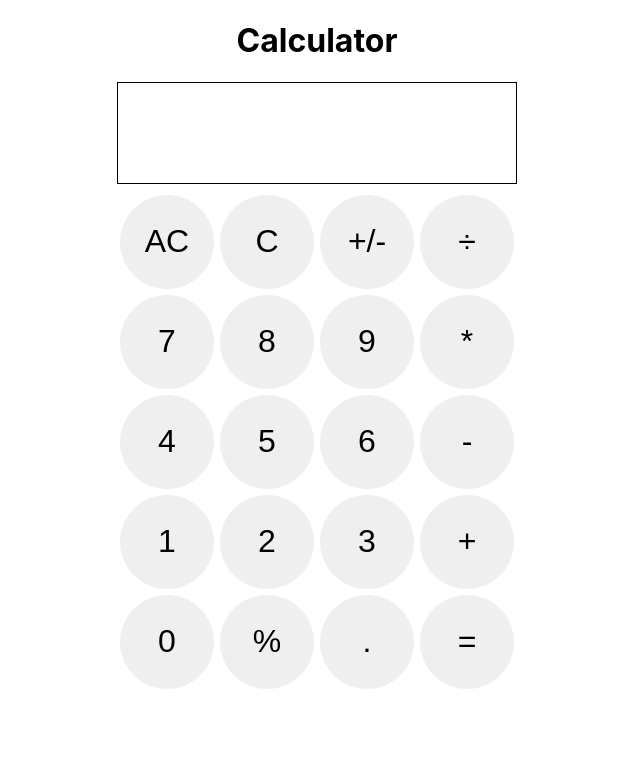
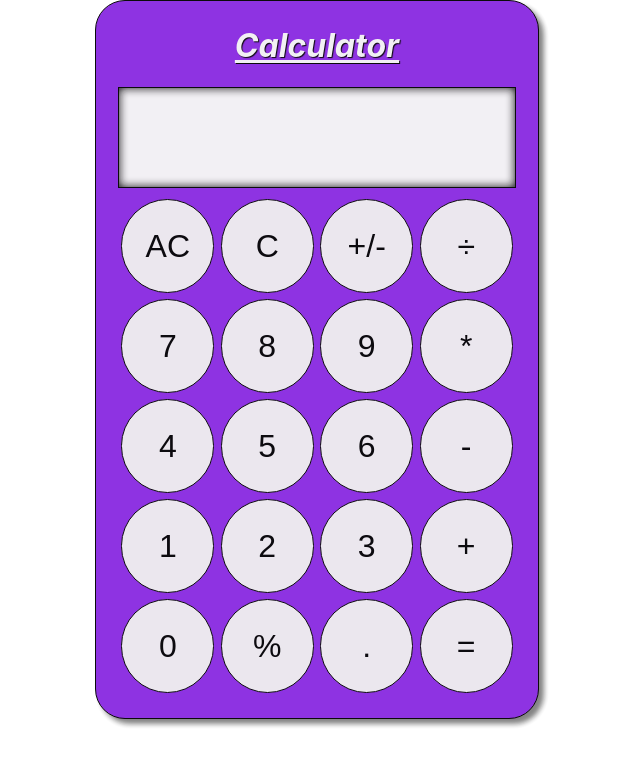
Before and after one commit to Sgavinmills/react-simple-calc, a React (Create React App) app: page / in a window 1280 px wide. Shown: the top 766 px of the page, without its empty margins (323-963 px from the left). Built offline with nearby package versions, Linux system fonts and the light colour scheme.

Commit message:
add even more styling

```diff
--- a/src/App.css
+++ b/src/App.css
@@ -1,22 +1,32 @@
 .App {
   text-align: center;
-
+  width: 40%;
+  max-width: 444px;
+  margin: auto;
+  background-color: blueviolet;
+  padding-top: 0.25rem;
+  padding-bottom: 22px;
+  border-radius: 30px;
+  border: 1px solid black;
+  box-shadow: 5px 5px 5px 0px gray;
 }
 
 .display-container {
   margin: auto;
-  width: 40%;
-  max-width: 400px;
+  width: 90%;
 }
 
 .button-container {
   margin: auto;
-  width: 40%;
-  max-width: 400px;
+  width: 90%;
 }
 
 .Header {
-  color: black;
+  color: whitesmoke;
+  text-shadow: 1px 1px 1px black;
+  text-decoration: underline;
+  text-underline-offset: 0.2em;
+  font-style: italic;
 }
 
 p {
@@ -33,12 +43,14 @@ h2 {
 }
 
 .Display {
+  background: whitesmoke;
   position: relative;
   overflow: scroll;
   padding-top: 25%;
   margin: auto;
   width: 100%;
   border: 1px solid black;
+  box-shadow: inset 0 0 10px black;
   text-align: right;
   padding-right: 1rem;
 }
@@ -55,15 +67,15 @@ h2 {
 button {
   font-size: 2rem;
   border-radius: 50px;
-  border: 0;
+  border: 1px solid black;
   margin: 0.2rem;
 }
 
 button:hover {
-  background: blue;
-  color: white;
+  background: khaki;
 }
 
 button:active {
-  background: blueviolet;
+  background: forestgreen;
+  color: whitesmoke;
 }
--- a/src/index.css
+++ b/src/index.css
@@ -1,5 +1,6 @@
 * {
   box-sizing: border-box;
+  opacity: 0.99;
 }
 
 body {
```
